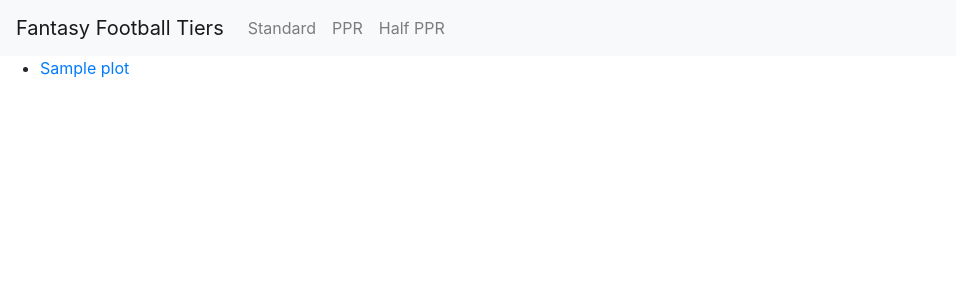
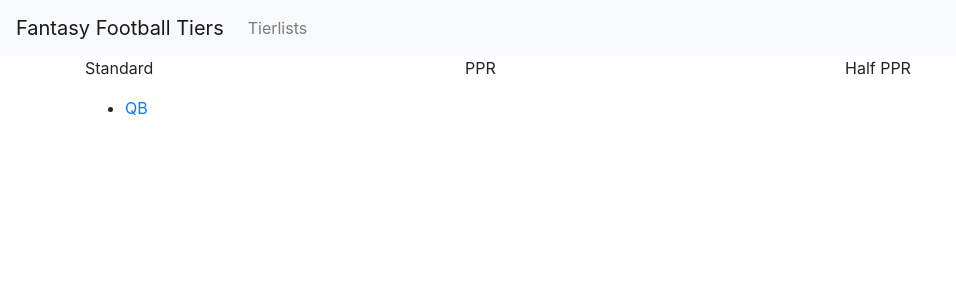
Before and after one commit to justinschuster/ff_tiers, a Django app: page /tierlists/ in a window 1280 px wide. Shown: the top 300 px of the page, without its empty margins (0-956 px from the left). Run offline with Django 3.2, Linux system fonts and the light colour scheme; tables that the repository leaves empty hold one stand-in row (values such as "Sample post"); some libraries are stand-ins or nearby versions.

Commit message:
Tierlist index now shows columns of tierlists

```diff
--- a/ff_tiers/tierlists/templates/tierlists/base.html
+++ b/ff_tiers/tierlists/templates/tierlists/base.html
@@ -19,13 +19,7 @@
 			<div class="collapse navbar-collapse" id="navbarSupportedContent">
 				<ul class="navbar-nav mr-auto">
 					<li class="nav-item">
-						<a class="nav-link" href="#">Standard</a>
-					</li>
-					<li class="nav-item">
-						<a class="nav-link" href="#">PPR</a>
-					</li>
-					<li class="nav-item">
-						<a class="nav-link" href="#">Half PPR</a>
+						<a class="nav-link" href="/tierlists">Tierlists</a>
 					</li>
 				</ul>
 			</div>
--- a/ff_tiers/tierlists/templates/tierlists/index.html
+++ b/ff_tiers/tierlists/templates/tierlists/index.html
@@ -1,15 +1,45 @@
 {% extends "tierlists/base.html" %}
 
 {% block content %}
-
+	<div class="container">
+		<div class="row">
+			<div class="col-sm">
+				<p>Standard</p>
 				{% if latest_plot_list %}
 					<ul>
 					{% for plot in latest_plot_list %}
-	<li><a href="{% url 'tierlists:plot' pk=plot.id %}">{{ plot.plot_name }}</a></li>
+						{% if plot.scoring_format == 'STND' %}
+							<li><a href="{% url 'tierlists:plot' pk=plot.id %}">{{ plot.position }}</a></li>
+						{% endif %}
 					{% endfor %}
 					</ul>
-{% else %}
-	<p>No plots are available</p>
 				{% endif %}
+			</div>
+			<div class="col-sm">
+				<p>PPR</p>
+				{% if latest_plot_list %}
+					<ul>
+					{% for plot in latest_plot_list %}
+						{% if plot.scoring_format == 'FPPR' %}
+							<li><a href="{% url 'tierlists:plot' pk=plot.id %}">{{ plot.position }}</a></li>
+						{% endif %}
+					{% endfor %}
+					</ul>
+				{% endif %}
+			</div>
+			<div class="col-sm">
+				<p>Half PPR</p>
+				{% if latest_plot_list %}
+					<ul>
+					{% for plot in latest_plot_list %}
+						{% if plot.scoring_format == 'HPPR' %}
+							<li><a href="{% url 'tierlists:plot' pk=plot.id %}">{{ plot.position }}</a></li>
+						{% endif %}
+					{% endfor %}
+					</ul>
+				{% endif %}
+			</div>
+		</div>
+	</div>
 
 {% endblock %}
```
Lines whose indentation alone changed are shown as unchanged.
